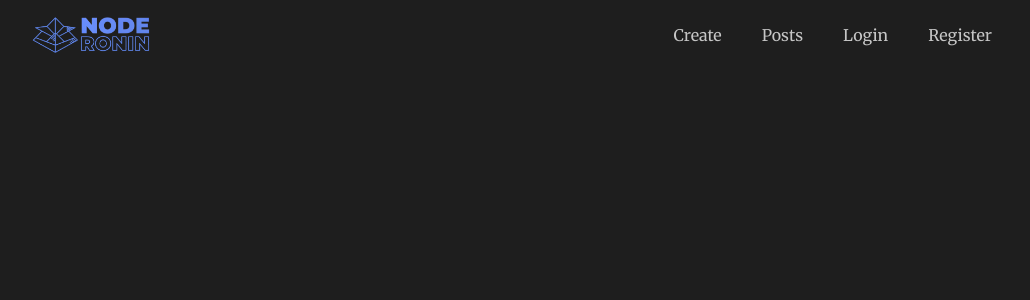
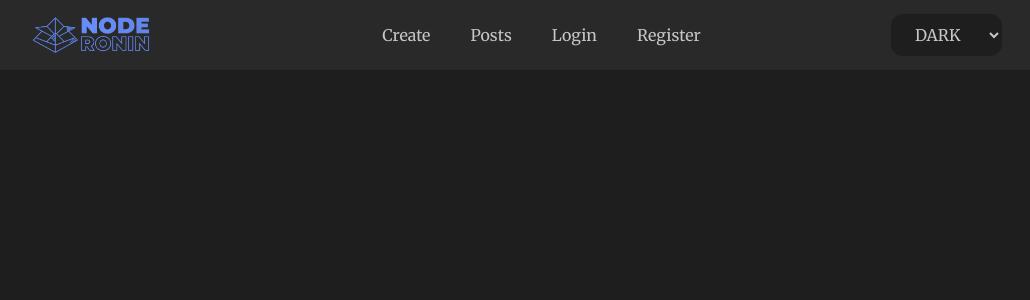
Before and after one commit to evairo176/blog-frontend, a React (Create React App) app: page / in a window 1280 px wide. Shown: the top 300 px of the page, without its empty margins (118-1148 px from the left). Built offline with nearby package versions, Linux system fonts and the light colour scheme.

Commit message:
feat: update

```diff
--- a/src/assets/css/custom.css
+++ b/src/assets/css/custom.css
@@ -1,6 +1,5 @@
 @import url("https://fonts.googleapis.com/css2?family=Merriweather:ital,wght@0,300;0,400;0,700;0,900;1,300;1,400;1,700&display=swap");
 
-@import "../css/darkMode.css";
 @import "../css/notif.css";
 @import "../css/landingPage.css";
 @import "../css/responsive.css";
@@ -18,12 +17,28 @@ body {
   min-height: 100vh;
   background: var(--primary);
   overflow-x: hidden;
-
-  /* color: var(--inti2); */
 }
 /* img {
   width: 100%;
 } */
+.light-theme {
+  --primary: #f2f2f2;
+  --secunder: #ffffff;
+  --font: #1f2937;
+  --font-banner: #ffff;
+  --pfont: #63296d;
+  --prim: #7879f1;
+  --active-nav: #f000b8;
+}
+.dark-theme {
+  --primary: #1e1e1e;
+  --secunder: #292929;
+  --font: #ffff;
+  --font-banner: #ffff;
+  --pfont: #c6c6c6;
+  --prim: #7879f1;
+  --active-nav: #f000b8;
+}
 .btn:focus {
   box-shadow: none !important;
 }
--- a/src/assets/css/darkMode.css
+++ b/src/assets/css/dark.css
@@ -3,5 +3,6 @@
   --secunder: #292929;
   --font: #ffff;
   --pfont: #c6c6c6;
+  --active-nav: #f000b8;
   --prim: #7879f1;
 }
--- a/src/assets/css/landingPage.css
+++ b/src/assets/css/landingPage.css
@@ -24,7 +24,7 @@
   padding: 0px 75px;
 }
 .title-banner {
-  color: var(--font);
+  color: var(--font-banner);
   font-size: 40px;
   font-weight: 700;
 }
@@ -63,20 +63,22 @@
   justify-content: space-between;
 }
 .search-input-section {
+  background: var(--primary);
   padding: 10px 20px;
   border-radius: 12px;
   border: transparent;
-  color: var(--primary);
+  color: var(--pfont);
 }
 .filter-input-dawd {
+  background: var(--primary);
   padding: 10px 20px;
   border-radius: 12px;
   border: transparent;
-  color: var(--primary);
+  color: var(--pfont);
   margin-right: 10px;
 }
 .btn-filter {
-  background: var(--prim);
+  background: var(--primary);
   color: var(--font);
   width: 100%;
   font-size: 14px;
@@ -211,7 +213,8 @@ label.form-check-label {
   display: flex;
   justify-content: space-between;
   align-items: center;
-  background: var(--font);
+  background: var(--font-banner);
+  color: var(--pfont);
   padding: 5px 20px;
 }
 .sum-action-dwad {
--- a/src/assets/css/navbar.css
+++ b/src/assets/css/navbar.css
@@ -1,6 +1,6 @@
 header {
   height: 70px;
-  background: var(--primary);
+  background: var(--secunder);
   display: flex;
   align-items: center;
   justify-content: space-between;
@@ -48,11 +48,10 @@ li {
   outline: 2px solid var(--font);
 }
 .nav-content ul li .nav-link-custom.active {
-  color: var(--font);
+  color: var(--active-nav);
 }
 .nav-content ul li .nav-link-custom:hover {
-  background: var(--inti4);
-  color: var(--font);
+  color: var(--active-nav);
 }
 .hambur {
   display: none;
--- a/src/components/cummon/navbar/Public.jsx
+++ b/src/components/cummon/navbar/Public.jsx
@@ -1,9 +1,11 @@
-import React, { Fragment } from "react";
+import React, { Fragment, useState } from "react";
 import { Link, useLocation } from "react-router-dom";
 import logo from "../../../assets/images/logo.png";
+import { ThemeContext, themes } from "../../../utils/ThemeSelector";
 
 function Public() {
   const { pathname } = useLocation();
+  const [darkMode, setDarkMode] = useState(true);
   const navigation_left = [
     { name: "Create", path: "/create-post", current: false },
     { name: "Posts", path: "/posts", current: false },
@@ -51,6 +53,24 @@ function Public() {
               </li>
             </ul>
           </nav>
+          <div className="themes-option">
+            <ThemeContext.Consumer>
+              {({ changeTheme, theme }) => (
+                <select
+                  className="filter-input-dawd"
+                  name=""
+                  id=""
+                  onChange={(e) => {
+                    changeTheme(e.target.value);
+                  }}
+                  value={theme}
+                >
+                  <option value="light-theme">LIGHT</option>
+                  <option value="dark-theme">DARK</option>
+                </select>
+              )}
+            </ThemeContext.Consumer>
+          </div>
           <label htmlFor="nav_check" className="hambur">
             <div></div>
             <div></div>
--- a/src/components/posts/Post.jsx
+++ b/src/components/posts/Post.jsx
@@ -13,6 +13,8 @@ import Navbar from "../cummon/Navbar";
 import PaginationCustom from "../../utils/PaginationCustom";
 import SpeedDialComponent from "../../utils/SpeedDialComponent";
 import BannerBlog from "../../utils/BannerBlog";
+import { ThemeContext, themes } from "../../utils/ThemeSelector";
+import { Button } from "react-bootstrap";
 
 function Post() {
   // const [postList, setpostList] = useState({});
--- a/src/index.js
+++ b/src/index.js
@@ -1,8 +1,5 @@
 import React from "react";
 import ReactDOM from "react-dom/client";
-// import "./styles/tailwind.css";
-// import "./index.css";
-// import "./styles/tailwind.css";
 import "bootstrap/dist/css/bootstrap.min.css";
 import "./assets/css/custom.css";
 import "react-toastify/dist/ReactToastify.css";
@@ -10,12 +7,15 @@ import { Provider } from "react-redux";
 import App from "./App";
 import reportWebVitals from "./reportWebVitals";
 import store from "./redux/store/store";
+import ThemeContextWrapper from "./utils/ThemeContextWrapper";
 
 const root = ReactDOM.createRoot(document.getElementById("root"));
 root.render(
-  <Provider store={store}>
-    <App />
-  </Provider>
+  <ThemeContextWrapper>
+    <Provider store={store}>
+      <App />
+    </Provider>
+  </ThemeContextWrapper>
 );
 
 // If you want to start measuring performance in your app, pass a function
--- /dev/null
+++ b/src/utils/ThemeContextWrapper.jsx
@@ -0,0 +1,22 @@
+import React, { useEffect, useState } from "react";
+import { ThemeContext, themes } from "./ThemeSelector";
+
+function ThemeContextWrapper(props) {
+  const [theme, setTheme] = useState(themes.dark);
+
+  function changeTheme(theme) {
+    setTheme(theme);
+  }
+
+  useEffect(() => {
+    document.body.className = `${theme}`;
+    console.log(theme);
+  }, [theme]);
+  return (
+    <ThemeContext.Provider value={{ theme: theme, changeTheme: changeTheme }}>
+      {props.children}
+    </ThemeContext.Provider>
+  );
+}
+
+export default ThemeContextWrapper;
--- /dev/null
+++ b/src/utils/ThemeSelector.jsx
@@ -0,0 +1,11 @@
+import { createContext } from "react";
+
+export const themes = {
+  dark: "dark-theme",
+  light: "light-theme",
+};
+
+export const ThemeContext = createContext({
+  theme: themes.dark,
+  changeTheme: () => {},
+});
```
Also changed, not shown: src/assets/css/light.css (added, +8 -0 lines).
